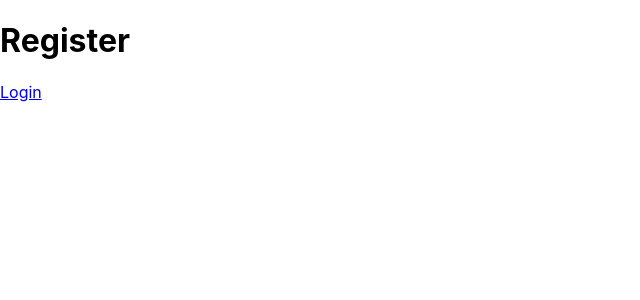
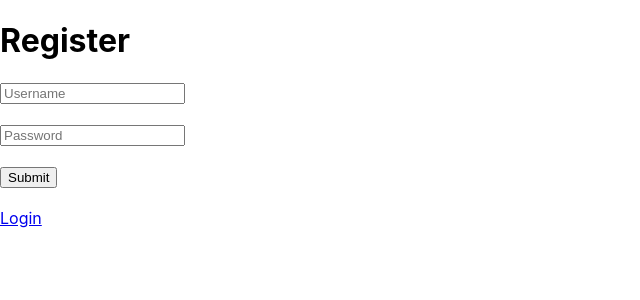
Before and after one commit to bartmika/fiftyoff-front, a React (Create React App) app: page /register in a window 1280 px wide. Shown: the top 300 px of the page, without its empty margins (0-640 px from the left). Built offline with nearby package versions, Linux system fonts and the light colour scheme.

Commit message:
Wrote mock register and login API functions.

```diff
--- a/src/API/LoginAPI.js
+++ b/src/API/LoginAPI.js
@@ -1,20 +1,43 @@
-
+const REGISTER_KEY = "register_data";
 
 
 export function postLogin(postData, onSuccessCallbackFunc, onFailureCallbackFunc) {
+    let userArrayString = localStorage.getItem(REGISTER_KEY);
 
-    if (postData.username === "bart" && postData.password === "123") {
-        const responseData = {
-            "accessToken": "123",
-            "firstName": "Bart",
-            "lastName": "Mika",
+    // If our data was not set, we need to set it here.
+    if (userArrayString === null) {
+        const emptyArray = [];
+        const emptyArrayString = JSON.stringify(emptyArray);
+        localStorage.setItem(REGISTER_KEY, emptyArrayString);
+        userArrayString = emptyArrayString;
+    }
+
+    // We need to convert the TEXT to ARRAY.
+    const userArray = JSON.parse(userArrayString);
+
+    // Iterate through all the user accounts.
+    for (let userObj of userArray) {
+        // Find the matching username.
+        if (userObj.username === postData.username) {
+            // Match the password.
+            if (userObj.password === postData.password) {
+                const responseData = {
+                    message: "Login was a success",
+                }
+                onSuccessCallbackFunc(responseData);
+                return;
+            } else {
+                const responseData = {
+                    message: "Wrong password",
+                };
+                onFailureCallbackFunc(responseData);
+                return;
+            }
         }
-        onSuccessCallbackFunc(responseData);
+    }
 
-    } else {
-        const responseData = {
-            message: "Wrong username or password",
-        }
-        onFailureCallbackFunc(responseData);
-    }
+    const responseData ={
+        message: "No user account found with the username",
+    };
+    onFailureCallbackFunc(responseData);
 }
--- /dev/null
+++ b/src/API/RegisterAPI.js
@@ -0,0 +1,32 @@
+const REGISTER_KEY = "register_data";
+
+export function postRegister(postData, onSuccessCallbackFunc, onFailureCallbackFunc) {
+    let userArrayString = localStorage.getItem(REGISTER_KEY);
+
+    // If nothing was returned from the localStorage then that means we
+    // need to create our data.
+    if (userArrayString === null) {
+        const arr = [];
+        const arrString = JSON.stringify(arr)
+        localStorage.setItem(REGISTER_KEY, arrString);
+        userArrayString = arrString;
+    }
+
+    const userArray = JSON.parse(userArrayString);
+    console.log("OUTPUT", userArray)
+
+    //TODO: Validation...
+
+    userArray.push(postData);
+
+    userArrayString = JSON.stringify(userArray);
+
+    // Save back to the get local storage.
+    localStorage.setItem(REGISTER_KEY, userArrayString);
+
+    // Call our success callback
+    const responseData = {
+        message: "Registration was a success!",
+    }
+    onSuccessCallbackFunc(responseData);
+}
--- a/src/Components/RegisterComponent.js
+++ b/src/Components/RegisterComponent.js
@@ -3,9 +3,27 @@ import { Link } from "react-router-dom";
 
 
 function RegisterComponent(props) {
+    const { onSubmitClick, onUsernameChange, onPasswordChange, error, username, password } = props;
     return (
         <>
             <h1>Register</h1>
+            <input id="username"
+            name="username"
+            type="text"
+            onChange={onUsernameChange}
+            placeholder="Username" />
+            <br />
+            <br />
+            <input id="password"
+            name="password"
+            type="password"
+            onChange={onPasswordChange}
+            placeholder="Password" />
+            <br />
+            <br />
+            <button id="submit" type="button" onClick={onSubmitClick}>Submit</button>
+            <br />
+            <br />
             <Link to="/login">Login</Link>
         </>
     );
--- a/src/Components/RegisterContainer.js
+++ b/src/Components/RegisterContainer.js
@@ -1,11 +1,65 @@
 import React, { Component } from "react";
 import RegisterComponent from "./RegisterComponent";
-
+import { postRegister } from "../API/RegisterAPI";
 
 class RegisterContainer extends Component {
+    constructor(props) {
+        super(props);
+        this.state = {
+            username: "",
+            password: "",
+            error: "",
+        };
+        this.onUsernameChange = this.onUsernameChange.bind(this);
+        this.onPasswordChange = this.onPasswordChange.bind(this);
+        this.onSubmitClick = this.onSubmitClick.bind(this);
+        this.onSuccessCallbackFunc = this.onSuccessCallbackFunc.bind(this);
+        this.onFailureCallbackFunc = this.onFailureCallbackFunc.bind(this);
+    }
+
+    onUsernameChange(e) {
+        this.setState({
+            username: e.target.value,
+        })
+    }
+
+    onPasswordChange(e) {
+        this.setState({
+            password: e.target.value,
+        });
+    }
+
+    onSubmitClick(e) {
+        const { username, password } = this.state;
+        const postData = {
+            username: username,
+            password: password,
+        };
+        postRegister(postData, this.onSuccessCallbackFunc, this.onFailureCallbackFunc);
+    }
+
+    onSuccessCallbackFunc(responseData) {
+        alert(responseData.message);
+        this.props.history.push("/dashboard");
+    }
+
+    onFailureCallbackFunc(responseData) {
+        this.setState({
+            error: responseData.message,
+        })
+    }
+
     render() {
+        const { username, password, error } = this.state;
         return (
-            <RegisterComponent />
+            <RegisterComponent
+               username={username}
+               password={password}
+               error={error}
+               onUsernameChange={this.onUsernameChange}
+               onPasswordChange={this.onPasswordChange}
+               onSubmitClick={this.onSubmitClick}
+            />
         );
     }
 }
```
